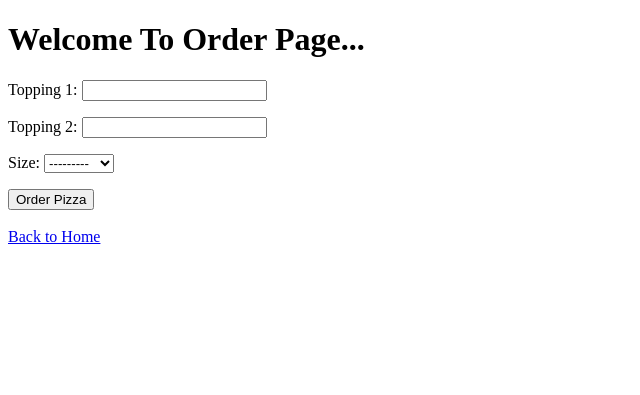
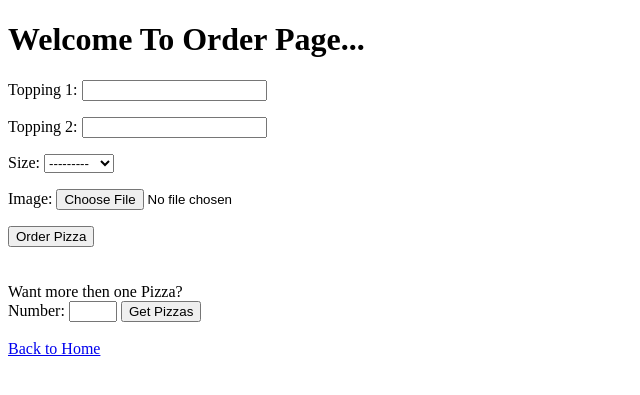
Before and after one commit to snchorsiya/Django_Project, a Django app: page /order/ in a window 1280 px wide. Shown: the top 395 px of the page, without its empty margins (0-640 px from the left). Run offline with Django 4.2, Linux system fonts and the light colour scheme; data comes from the database, SQL or seed files in the repository.

Commit message:
templates

```diff
--- a/FoodApplication/pizza/forms.py
+++ b/FoodApplication/pizza/forms.py
@@ -1,5 +1,5 @@
 from django import forms
-from .models import Pizza
+from .models import Pizza, Size
 
 # class PizzaForm(forms.Form):
 #     topping1 = forms.CharField(label='Topping 1', max_length=100)
@@ -8,7 +8,16 @@ from .models import Pizza
 
 
 class PizzaForm(forms.ModelForm):
+
+    # size = forms.ModelChoiceField(queryset=Size.objects, empty_label=None, widget=forms.RadioSelect)
+    image = forms.ImageField()
+
+
     class Meta:
         model = Pizza
         fields = ['topping1', 'topping2', 'size']
         labels = {'topping1':'Topping 1', 'topping2':'Topping 2', 'size':'Size'}
+        # widgets = {'topping1': forms.Textarea}
+
+class MultiplePizzaForms(forms.Form):
+    number = forms.IntegerField(min_value=2, max_value=6)
--- a/FoodApplication/pizza/templates/pizza/order.html
+++ b/FoodApplication/pizza/templates/pizza/order.html
@@ -11,7 +11,7 @@
     <h1>Welcome To Order Page...</h1>
 
     <h2>{{note}}</h2>
-    <form action="{% url 'pizza:order_page' %}" method="post">
+    <form action="{% url 'pizza:order_page' %}" method="post" enctype="multipart/form-data">
         {% csrf_token %}
         {{pizzaform.as_p}}
 
@@ -19,7 +19,15 @@
 
     </form>
 
+    <br> <br>
 
+    Want more then one Pizza?
+
+    <form action="{% url 'pizza:pizzas' %}" method="get">
+    {% csrf_token %}
+    {{multiple_form}}
+    <input type="submit" value="Get Pizzas">
+</form>
     <br>
     <a href="{% url 'pizza:home_page' %}">Back to Home</a>
 </body>
--- a/FoodApplication/pizza/urls.py
+++ b/FoodApplication/pizza/urls.py
@@ -6,4 +6,5 @@ app_name = 'pizza'
 urlpatterns = [
     path('', views.home_page, name='home_page'),
     path('order/', views.order_page, name='order_page'),
+    path('pizzas/', views.pizzas_page, name='pizzas'),
 ]
--- a/FoodApplication/pizza/views.py
+++ b/FoodApplication/pizza/views.py
@@ -1,25 +1,44 @@
 from django.shortcuts import render, redirect
-from .forms import PizzaForm
+from .forms import PizzaForm, MultiplePizzaForms
 from django.contrib import messages
-
+from django.forms import formset_factory
 # Create your views here.
 
 def home_page(request):
     return render(request, 'pizza/home.html')
 
 def order_page(request):
+    multiple_form = MultiplePizzaForms()
     if request.method == 'POST':
-        filled_form = PizzaForm(request.POST)
+        filled_form = PizzaForm(request.POST, request.FILES)
         if filled_form.is_valid():
             note = 'Thanks for ordering! Your %s %s and %s pizz is on its way!' %(filled_form.cleaned_data['size'],
                                                                                  filled_form.cleaned_data['topping1'],
                                                                                   filled_form.cleaned_data['topping2'])
             new_form = PizzaForm()
-            return render(request, 'pizza/order.html', {'pizzaform':new_form, 'note':note})
+            return render(request, 'pizza/order.html', {'pizzaform':new_form, 'note':note, 'multiple_form':multiple_form})
             # filled_form.save()
             # messages.success(request, 'Your Order is Successfully..!')
 
 
     else:
         form = PizzaForm()
-        return render(request, 'pizza/order.html', {'pizzaform':form})
+        return render(request, 'pizza/order.html', {'pizzaform':form, 'multiple_form':multiple_form})
+
+
+def pizzas_page(request):
+    number_of_pizzas = 2
+    filled_multiple_pizza_form = MultiplePizzaForms(request.GET)
+    if filled_multiple_pizza_form.is_valid():
+        number_of_pizzas = filled_multiple_pizza_form.cleaned_data['number']
+    PizzaFormSet = formset_factory(PizzaForm, extra=number_of_pizzas)
+    formset = PizzaFormSet()
+    if request.method == 'POST':
+        filled_formset = PizzaFormSet(request.POST)
+        if filled_formset.is_valid():
+            for form in filled_formset:
+                print(form.cleaned_data['topping1'])
+            note = 'Order save'
+        else:
+            note = 'Order is not created..please try again...!'
+        return render(request, 'pizza/pizzas.html', {'note':note, 'formset':formset})
```
